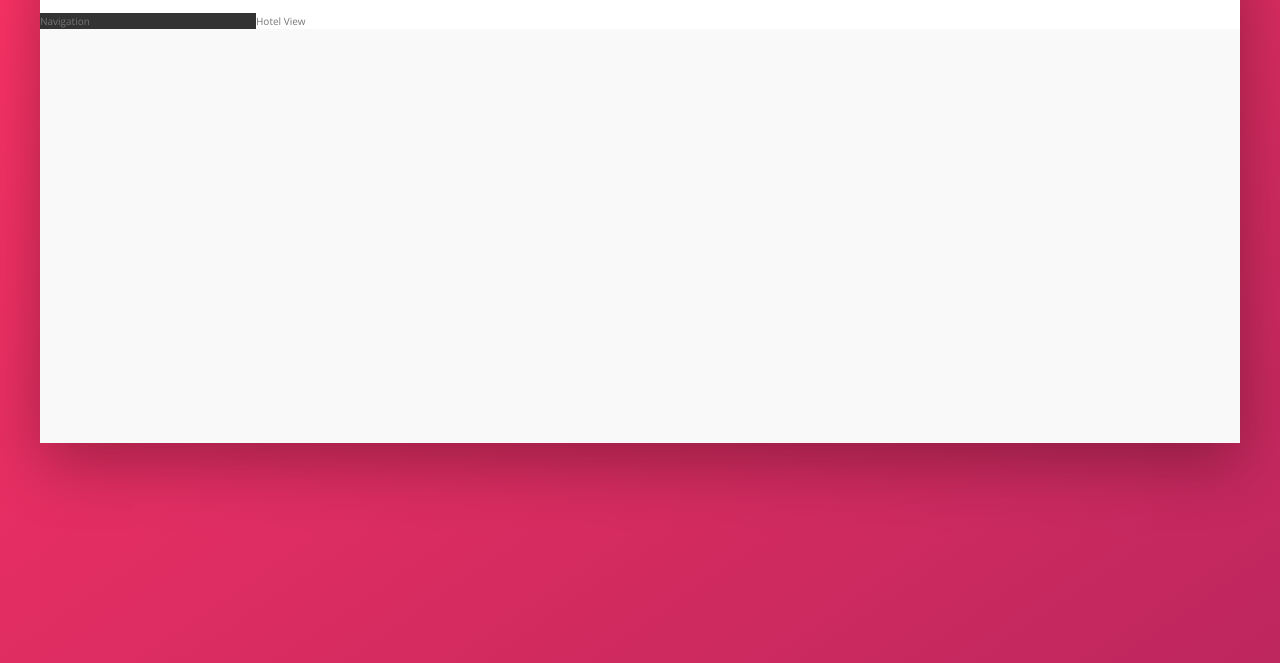
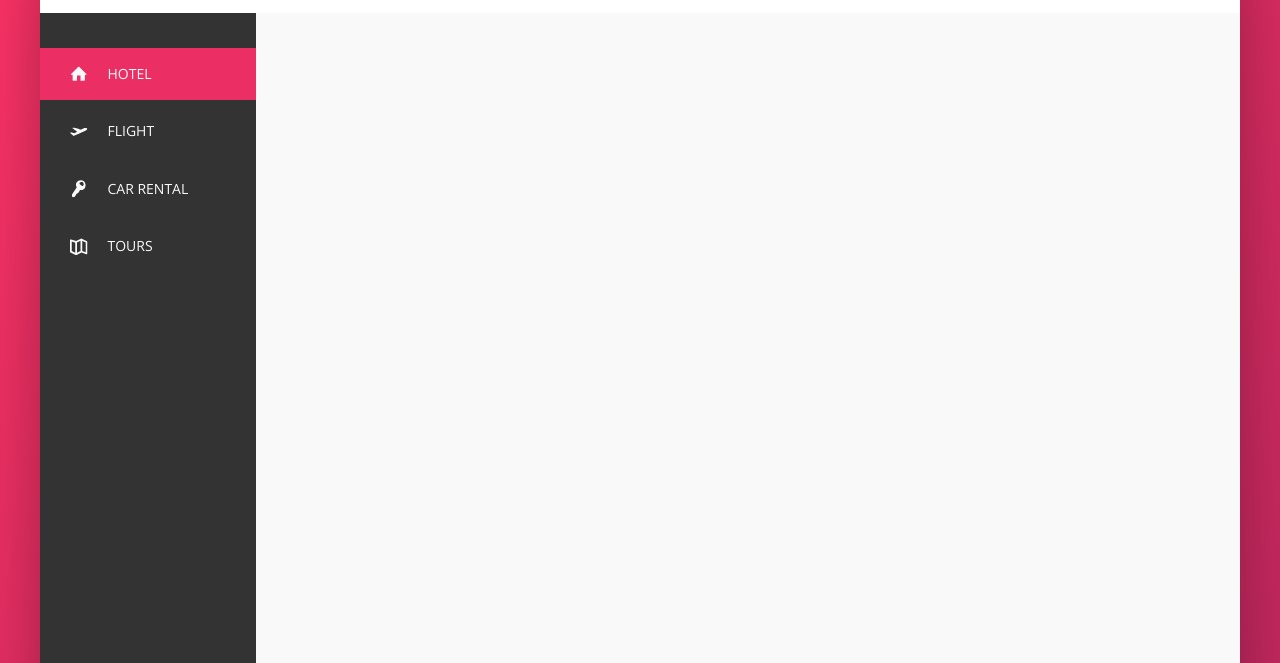
Before and after one commit to Ziayoub/Trillo, a website: page index.html in a window 1280 px wide. Shown: the part 137-800 px from the top of the page. Drawn offline with nearby package versions, Linux system fonts and the light colour scheme.

Commit message:
Side Navigation

```diff
--- a/index.html
+++ b/index.html
@@ -46,19 +46,52 @@
         </header>
 
 
+        <div class="content">
+            <nav class="sidebar">
+                <ul class="side-nav">
+                    <li class="side-nav__item side-nav__item--active">
+                        <a href="#" class="side-nav__link">
+                            <svg class="side-nav__icon">
+                        <use xlink:href="img/sprite.svg#icon-home"></use>
+                    </svg>
+                            <span>Hotel</span>
+                        </a>
+                    </li>
+                    <li class="side-nav__item">
+                        <a href="#" class="side-nav__link">
+                            <svg class="side-nav__icon">
+                        <use xlink:href="img/sprite.svg#icon-aircraft-take-off"></use>
+                    </svg>
+                            <span>Flight</span>
+                        </a>
+                    </li>
+                    <li class="side-nav__item">
+                        <a href="#" class="side-nav__link">
+                            <svg class="side-nav__icon">
+                        <use xlink:href="img/sprite.svg#icon-key"></use>
+                    </svg>
+                            <span>Car rental</span>
+                        </a>
+                    </li>
+                    <li class="side-nav__item">
+                        <a href="#" class="side-nav__link">
+                            <svg class="side-nav__icon">
+                        <use xlink:href="img/sprite.svg#icon-map"></use>
+                    </svg>
+                            <span>Tours</span>
+                        </a>
+                    </li>
+                </ul>
+
+                <div class="legal">
+                    &copy; 2017 by trillo. All rights reserved.
+                </div>
+            </nav>
 
 
 
 
-        <div class="content">
-            <nav class="sidebar">
-                Navigation
-            </nav>
-            <main class="hotel-view">
-                Hotel View
-            </main>
         </div>
-    </div>
 </body>
 
 </html>
--- a/sass/_components.scss
+++ b/sass/_components.scss
@@ -93,11 +93,69 @@
             justify-content: center;
             align-items: center;
         }
-        &__user {}
         &__user-photo {
             height: 3.75rem;
             border-radius: 50%;
             margin-right: 1rem;
         }
-        &__user-name {}
     }
+
+    ////////////////////////////////////////
+    // SIDE NAVIGATION
+    .side-nav {
+        font-size: 1.4rem;
+        list-style: none;
+        margin-top: 3.5rem;
+        &__item {
+            position: relative;
+            &:not(:last-child) {
+                margin-bottom: .5rem;
+            }
+        }
+        &__item::before {
+            content: "";
+            position: absolute;
+            top: 0;
+            left: 0;
+            height: 100%;
+            width: 3px;
+            background-color: var(--color-primary);
+            transform: scaleY(0);
+            transition: transform .2s, width .4s cubic-bezier(1, 0, 0, 1) .2s, background-color .1s;
+        }
+        &__item:hover::before,
+        &__item--active::before {
+            transform: scaleY(1);
+            width: 100%;
+        }
+        &__item:active::before {
+            background-color: var(--color-primary-light);
+        }
+        &__link:link,
+        &__link:visited {
+            color: var(--color-grey-light-1);
+            text-decoration: none;
+            text-transform: uppercase;
+            display: block;
+            padding: 1.5rem 3rem;
+            position: relative;
+            z-index: 10;
+            display: flex;
+            align-items: center;
+        }
+        &__icon {
+            width: 1.75rem;
+            height: 1.75rem;
+            margin-right: 2rem;
+            fill: currentColor;
+        }
+    }
+
+    ////////////////////////////////
+    // USER NAVIGATION
+    .legal {
+        color: var(--color-grey-light-4);
+        font-size: 1.2rem;
+        text-align: center;
+        padding: 2.5rem;
+    }
--- a/sass/_layout.scss
+++ b/sass/_layout.scss
@@ -23,9 +23,14 @@
 .sidebar {
     background-color: var(--color-grey-dark-1);
     flex: 0 0 18%;
+    display: flex;
+    flex-direction: column;
+    justify-content: space-between;
+    height: 80rem;
 }
 
 .hotel-view {
     background-color: #fff;
     flex: 1;
+    background-color: orangered;
 }
```
Also changed, not shown: css/style.css.
